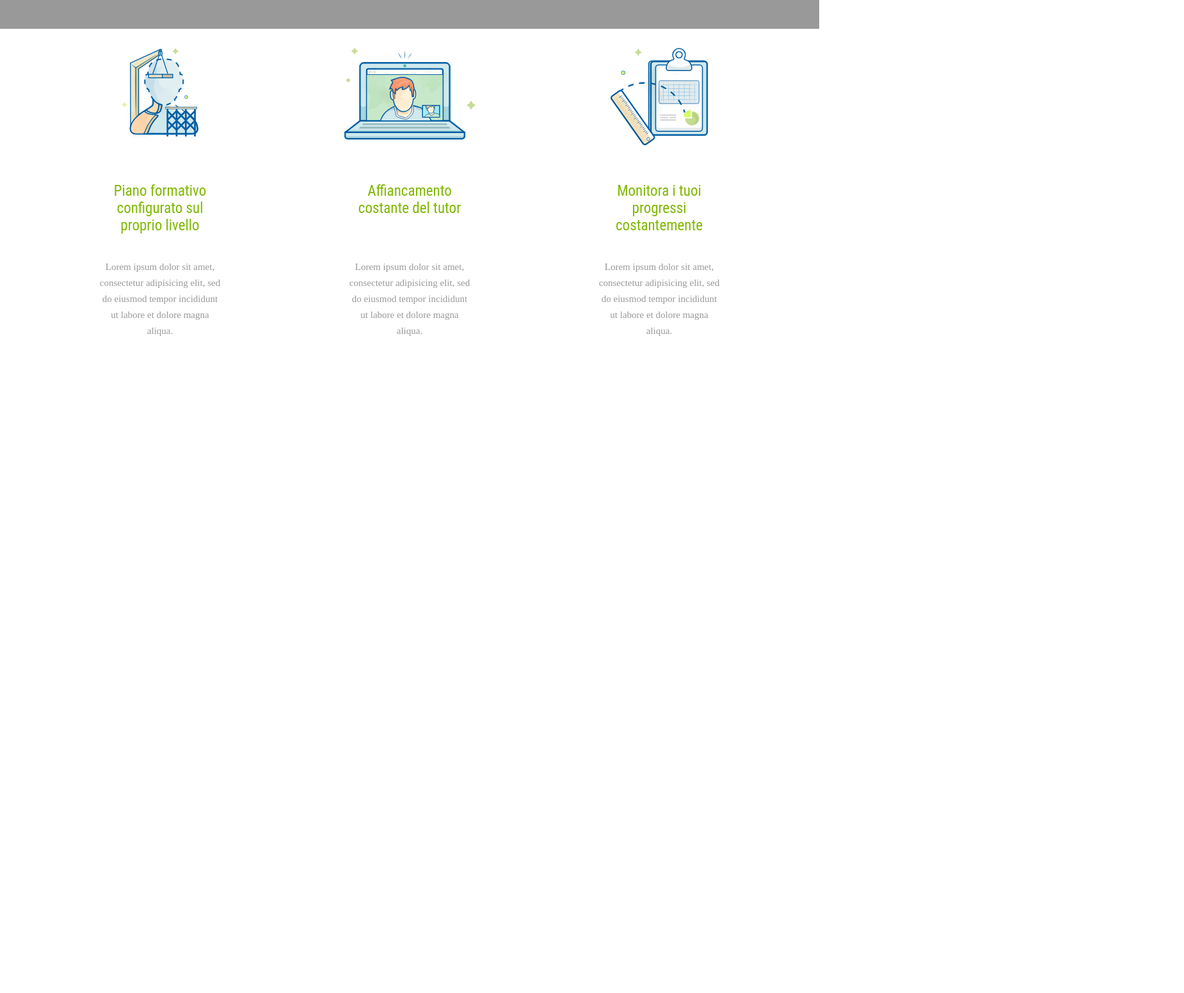
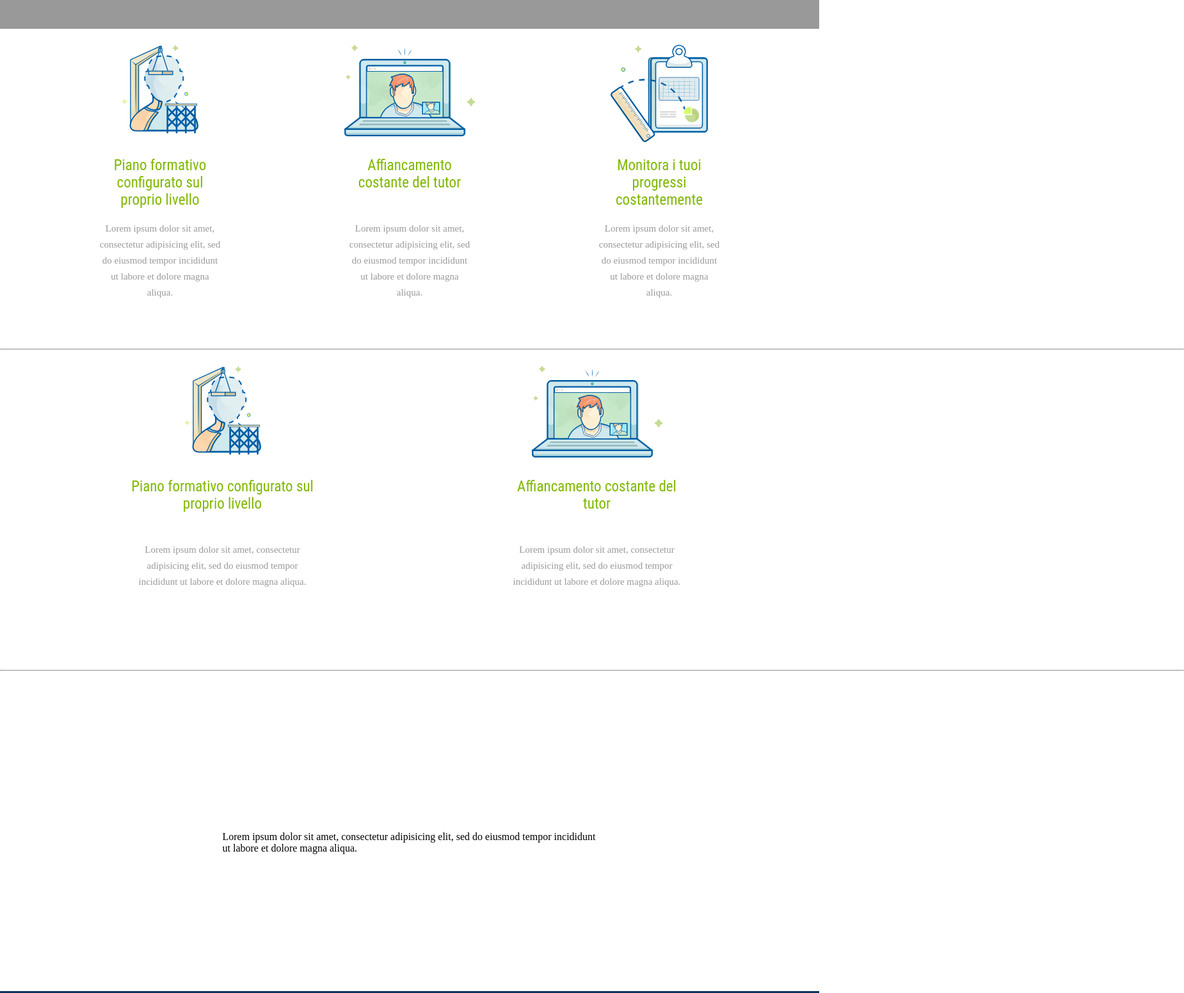
Before and after one commit to alessandrogammieri/html-css-fluentify, a plain HTML site: page index.html in a window 1280 px wide. Shown: the part 500-2052 px from the top of the page at 64% size, 1850 px wide, since content can reach past the window. Before the commit the page ends 1145 px from the top, so only its background shows below. Drawn offline with Linux system fonts and the light colour scheme.

Commit message:
completed one and two row

```diff
--- a/css/style.css
+++ b/css/style.css
@@ -129,7 +129,7 @@ h4 {
 /* Regole Sezione a 3 colonne */
 section {
   max-width: 1170px;
-  height: 400px;
+  height: 500px;
   margin: auto;
 }
 .three-row::after {
@@ -140,19 +140,19 @@ section {
 .block-one {
   width: 390px;
   float: left;
-  height: 600px;
+  height: 500px;
   position: relative;
 }
 .block-two {
   width: 390px;
   float: left;
-  height: 600px;
+  height: 500px;
   position: relative;
 }
 .block-three {
   width: 390px;
   float: left;
-  height: 600px;
+  height: 500px;
   position: relative;
 }
 .img-profile {
@@ -198,3 +198,39 @@ section {
   line-height: 25px;
   color: #999;
 }
+/* Regole hr */
+hr {
+  width: 1850px;
+  margin: auto;
+}
+/* Regole Sezione a 3 colonne */
+.cont-one {
+  width: 50%;
+  float: left;
+  height: 500px;
+  position: relative;
+}
+.cont-two {
+  width: 50%;
+  float: left;
+  height: 500px;
+  position: relative;
+}
+/* Regole Sezione a 1 colonne */
+.one-row {
+  position: relative;
+}
+.box-one {
+}
+.text-one-row {
+  position: absolute;
+  margin-top: 250px;
+  left: 50%;
+  transform: translate(-50%);
+}
+/* Regole del Footer */
+footer {
+  background-color: #0d325a;
+  width: 100%;
+  height: 400px;
+}
--- a/index.html
+++ b/index.html
@@ -64,8 +64,31 @@
           </div>
         </div>
       </section>
+    <hr>
       <!-- Sezione a 2 colonne -->
+      <section>
+        <div class="two-row">
+          <div class="cont-one">
+            <img class="img-profile" src="media/profile.svg" alt="">
+            <p class="title">Piano formativo configurato sul proprio livello</p>
+            <p class="text-three-row">Lorem ipsum dolor sit amet, consectetur adipisicing elit, sed do eiusmod tempor incididunt ut labore et dolore magna aliqua.</p>
+          </div>
+          <div class="cont-two">
+            <img class="img-computer" src="media/computer.svg" alt="">
+            <p class="title">Affiancamento costante del tutor</p>
+            <p class="text-three-row">Lorem ipsum dolor sit amet, consectetur adipisicing elit, sed do eiusmod tempor incididunt ut labore et dolore magna aliqua.</p>
+          </div>
+        </div>
+      </section>
+    <hr>
       <!-- Sezione a 1 colonna -->
+      <section>
+        <div class="one-row">
+          <div class="box-one">
+            <p class="text-one-row">Lorem ipsum dolor sit amet, consectetur adipisicing elit, sed do eiusmod tempor incididunt ut labore et dolore magna aliqua.</p>
+          </div>
+        </div>
+      </section>
       <!-- Sezione simile all'header -->
     </main>
 
```
